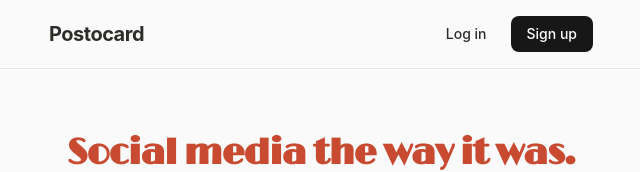
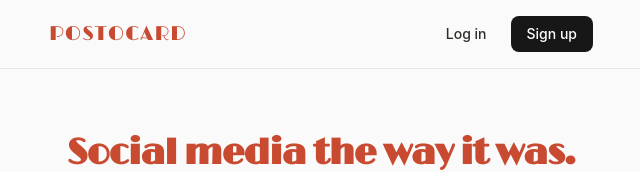
Before and after one commit to siafaalvin/postocard, a Next.js app: page / in a window 1280 px wide. Shown: the top 172 px of the page, without its empty margins (319-959 px from the left). Built offline with nearby package versions, Linux system fonts and the light colour scheme; no server answers; the database is empty.

Commit message:
fix: landing page title uses site-title class (Limelight + uppercase)

```diff
--- a/src/app/(public)/page.tsx
+++ b/src/app/(public)/page.tsx
@@ -7,7 +7,7 @@
       {/* Header */}
       <header className="border-b border-neutral-200 dark:border-neutral-800">
         <div className="mx-auto flex max-w-xl items-center justify-between px-4 py-4">
-          <span className="text-xl font-bold tracking-tight">Postocard</span>
+          <span className="site-title text-xl">Postocard</span>
           <div className="flex gap-2">
             <Link
               href="/login"
```
Also changed, not shown: 1 other file (tests, documents, lock files or other folders).
